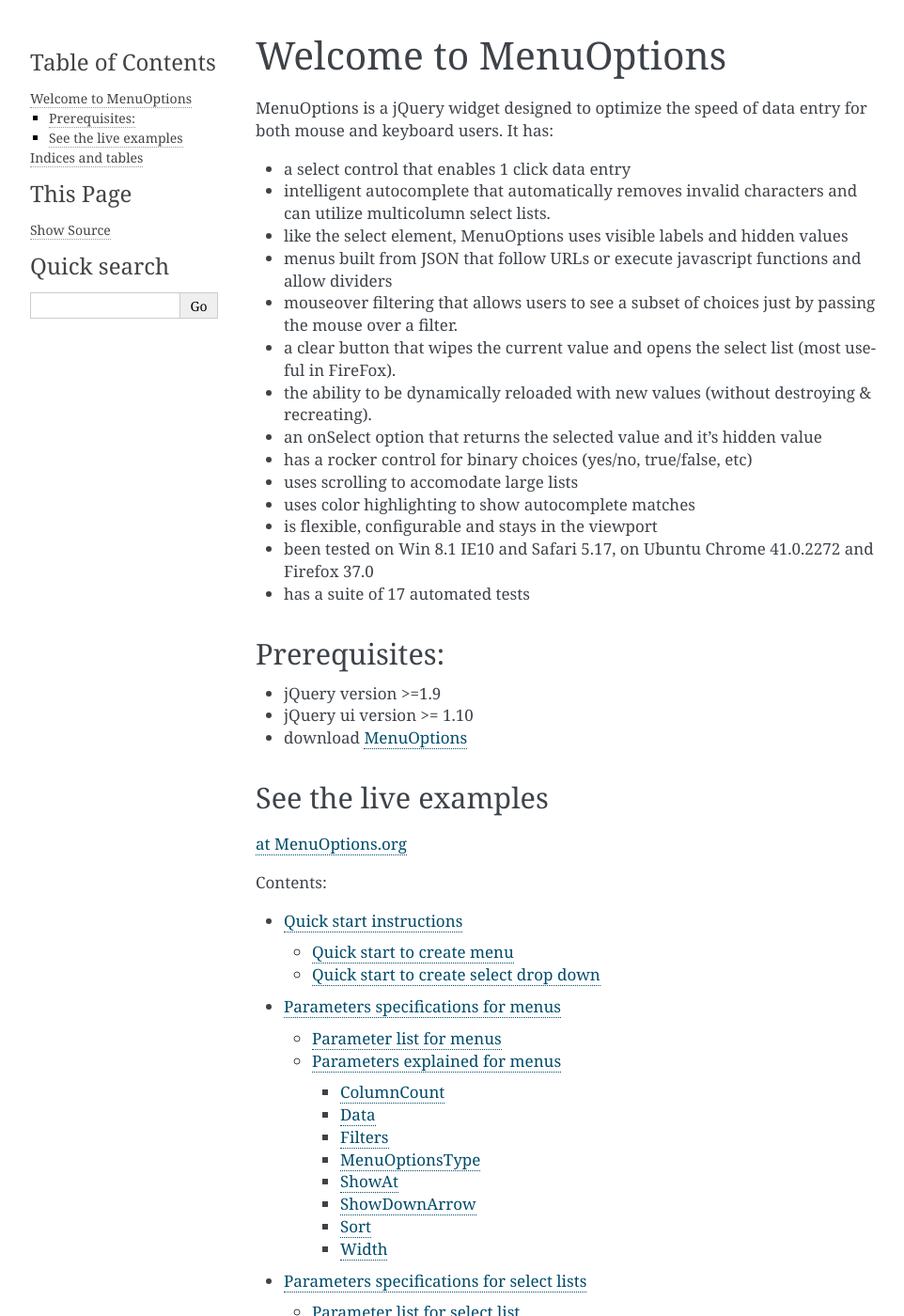
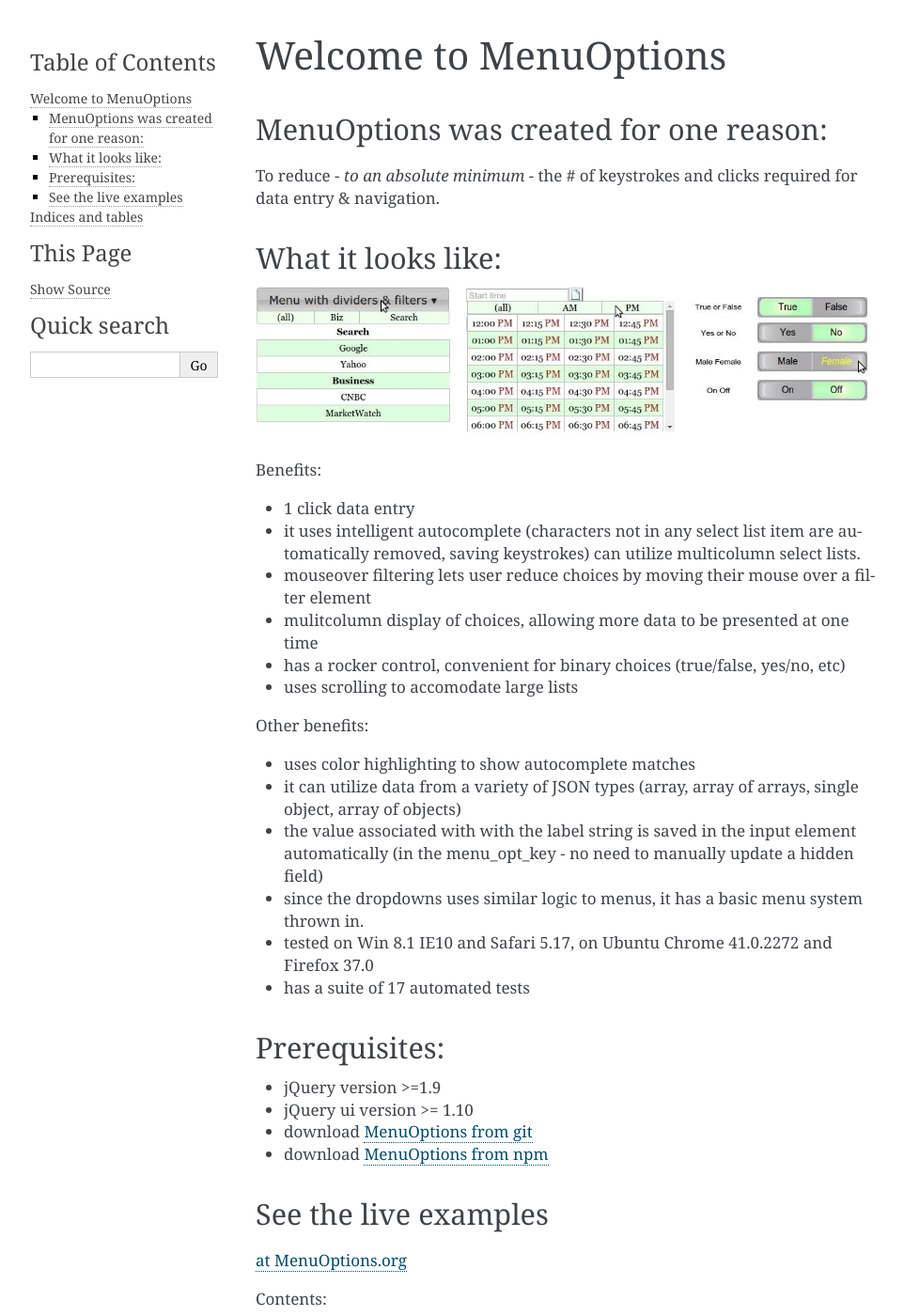
Before and after one commit to compsult/MenuOptions, a Sphinx documentation site: the page built from docs/source/index.rst, in a window 1280 px wide and 1400 px high. Shown: the whole window at 94% size, without its empty margins (148-1110 px from the left). Built offline with Sphinx 7.4.7, drawn with Linux system fonts in a browser that asks for light colours.

Commit message:
update readthedocs

```diff
--- a/docs/source/index.rst
+++ b/docs/source/index.rst
@@ -6,47 +6,57 @@
 Welcome to MenuOptions
 =====================================================
 
-MenuOptions is a jQuery widget designed to optimize the speed of data entry
-for both mouse and keyboard users.
-It has:
+MenuOptions was created for one reason:
+---------------------------------------
 
-- a select control that enables 1 click data entry
+To reduce - `to an absolute minimum` - the # of keystrokes and clicks required for data entry & navigation.
 
-- intelligent autocomplete that automatically removes invalid characters and
+What it looks like:
+-------------------
+.. image:: _static/overview2.jpg
+   :alt: What it looks like
+   :target: http://www.menuoptions.org
+
+Benefits:
+
+- 1 click data entry
+
+- it uses intelligent autocomplete (characters not in any select list item
+  are automatically removed, saving keystrokes)
   can utilize multicolumn select lists.
 
-- like the select element, MenuOptions uses visible labels and hidden values
+- mouseover filtering lets user reduce choices by moving their mouse over a filter element
 
-- menus built from JSON that follow URLs or execute javascript functions and allow dividers
+- mulitcolumn display of choices, allowing more data to be presented at one time
 
-- mouseover filtering that allows users to see a subset of choices just by
-  passing the mouse over a filter.
-
-- a clear button that wipes the current value and opens the select list
-  (most useful in FireFox).
-
-- the ability to be dynamically reloaded with new values (without destroying & recreating).
-
-- an onSelect option that returns the selected value and it's hidden value
-
-- has a rocker control for binary choices (yes/no, true/false, etc)
+- has a rocker control, convenient for binary choices (true/false, yes/no, etc)
 
 - uses scrolling to accomodate large lists
 
+Other benefits:
+
 - uses color highlighting to show autocomplete matches
 
-- is flexible, configurable and stays in the viewport
+- it can utilize data from a variety of JSON types (array, array of arrays,
+  single object, array of objects)
 
-- been tested on Win 8.1 IE10 and Safari 5.17, on Ubuntu Chrome 41.0.2272 and Firefox 37.0
+- the value associated with with the label string is saved in the input element
+  automatically (in the menu_opt_key - no need to manually update a hidden field)
+
+- since the dropdowns uses similar logic to menus, it has a basic menu system thrown in.
+
+- tested on Win 8.1 IE10 and Safari 5.17, on Ubuntu Chrome 41.0.2272 and Firefox 37.0
 
 - has a suite of 17 automated tests
+
 
 Prerequisites:
 --------------
 
 - jQuery version >=1.9
 - jQuery ui version >= 1.10
-- download `MenuOptions <https://github.com/compsult/MenuOptions>`_
+- download `MenuOptions from git <https://github.com/compsult/MenuOptions>`_
+- download `MenuOptions from npm <https://www.npmjs.com/package/menuoptions>`_
 
 See the live examples
 ---------------------
--- a/menuoptions.jquery.json
+++ b/menuoptions.jquery.json
@@ -8,7 +8,7 @@
         "input",
         "menu"
     ],
-    "version":"1.7.0-17",
+    "version":"1.7.0-18",
     "author": {
         "name": "Michael Etts",
         "url": "https://github.com/compsult/menuoptions"
--- a/package.json
+++ b/package.json
@@ -1,6 +1,6 @@
 {
     "name": "menuoptions",
-    "version":"1.7.0-17",
+    "version":"1.7.0-18",
     "title": "Menu Options",
     "description": "A jQuery widget designed to optimize data entry speed for both keyboard and mouse users. MenuOptions uses autocomplete and mouseover filtering to accomplish this. Menus can be created that follow URLs or execute javascript functions.",
     "keywords": [
```
Also changed, not shown: docs/source/FAQ.rst (+8 -8 lines), docs/source/_static/AutoCompWithImgs.jpg, docs/source/_static/Menu.jpg, docs/source/_static/overview2.jpg (added), examples/images/AutoCompWithImgs.jpg, 1 other file.
